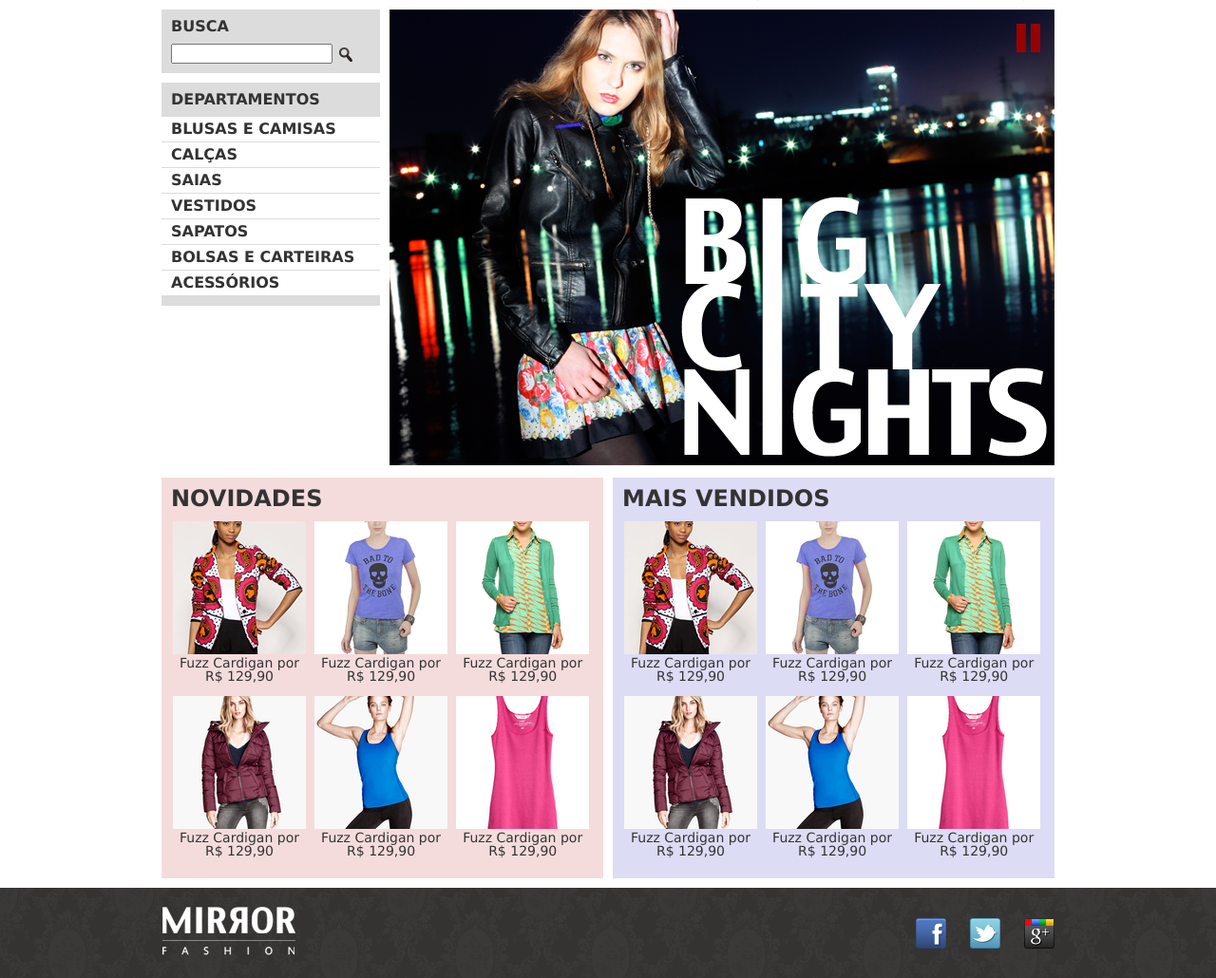
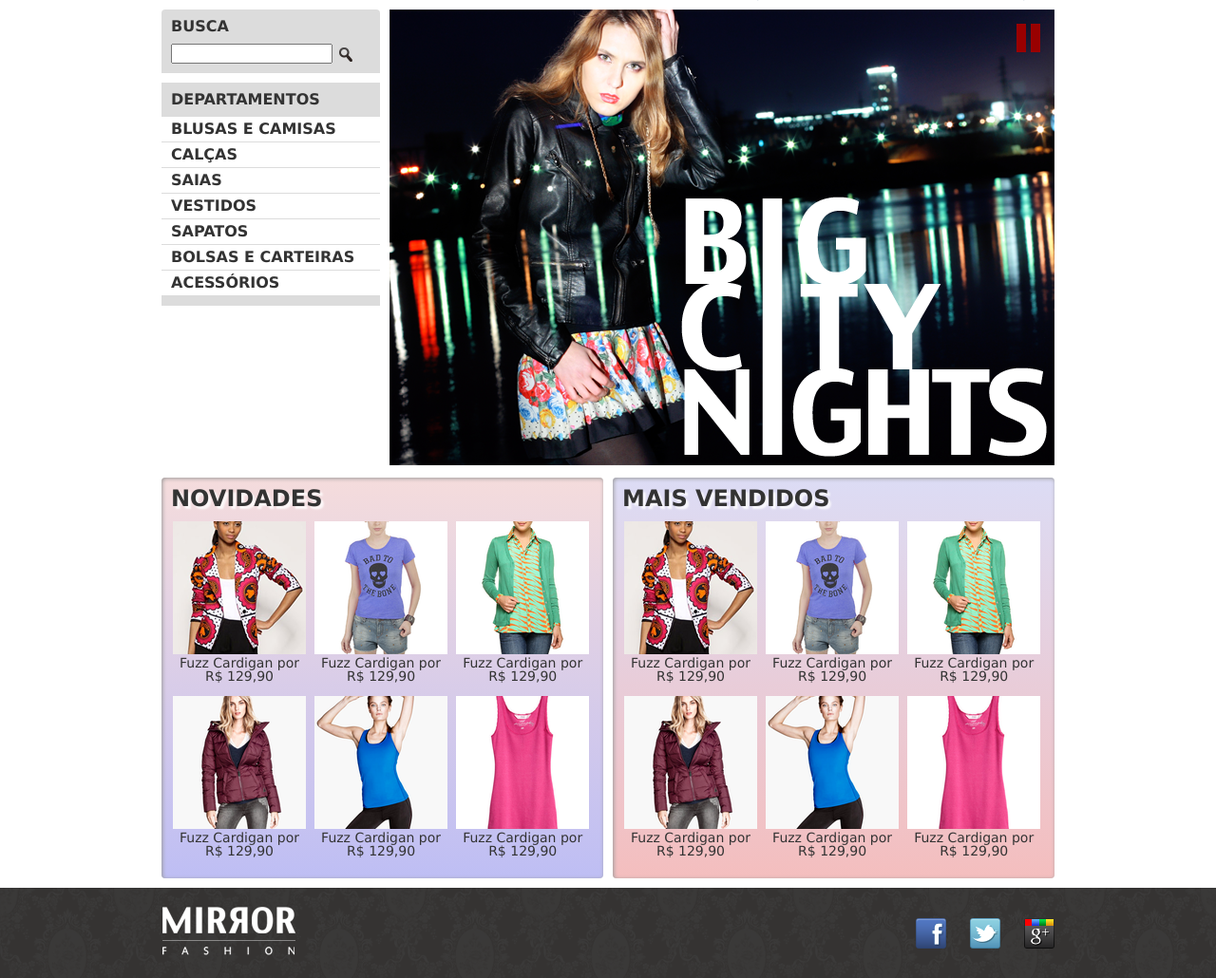
Before and after one commit to wilsonsf/Caelum-WD43, a PHP site: page / in a window 1280 px wide. Shown: the part 88-1118 px from the top of the page at 95% size. Run offline with PHP 8.4, Linux system fonts and the light colour scheme.

Commit message:
Caelum: exercício 6.13 - Visual CSS3 (Gradient e Border-radius)

```diff
--- a/css/estilos.css
+++ b/css/estilos.css
@@ -79,6 +79,10 @@ footer .container {
   margin-top: 10px;
   padding-bottom: 10px;
 }
+.busca {
+  border-top-left-radius: 4px;
+  border-top-right-radius: 4px;
+}
 .busca, .menu-departamentos {
   float: left;
 
@@ -122,6 +126,9 @@ footer .container {
   margin: 10px 0;
   padding: 10px;
   width: 445px;
+
+  border-radius: 4px;
+  box-shadow: inset 1px 1px 4px #999;
 }
 .painel h2 {
   margin-bottom: 10px;
@@ -129,6 +136,7 @@ footer .container {
   font-size: 24px;
   font-weight: bold;
   text-transform: uppercase;
+  text-shadow: 3px 3px 2px rgba(255,255,255,0.8);
 }
 .painel a {
   color: #333;
@@ -146,10 +154,12 @@ footer .container {
 .novidades {
   float: left;
   background-color: #F5DCDC;
+  background: linear-gradient(#f5dcdc, #bebef4);
 }
 .mais-vendidos {
   float: right;
   background-color: #DCDCF5;
+  background: linear-gradient(#dcdcf5,#f4bebe);
 }
 .social {
   position: absolute;
```
